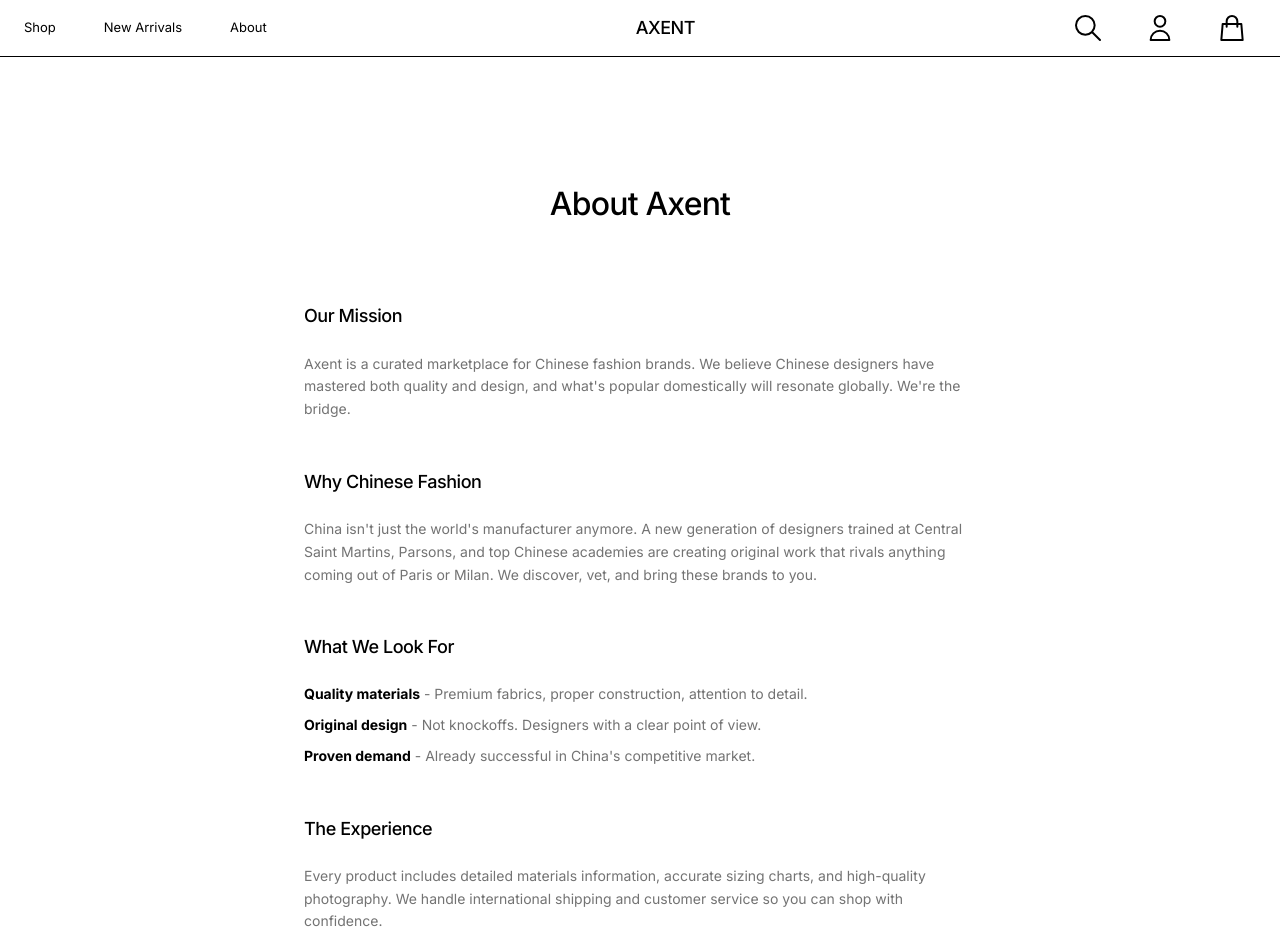
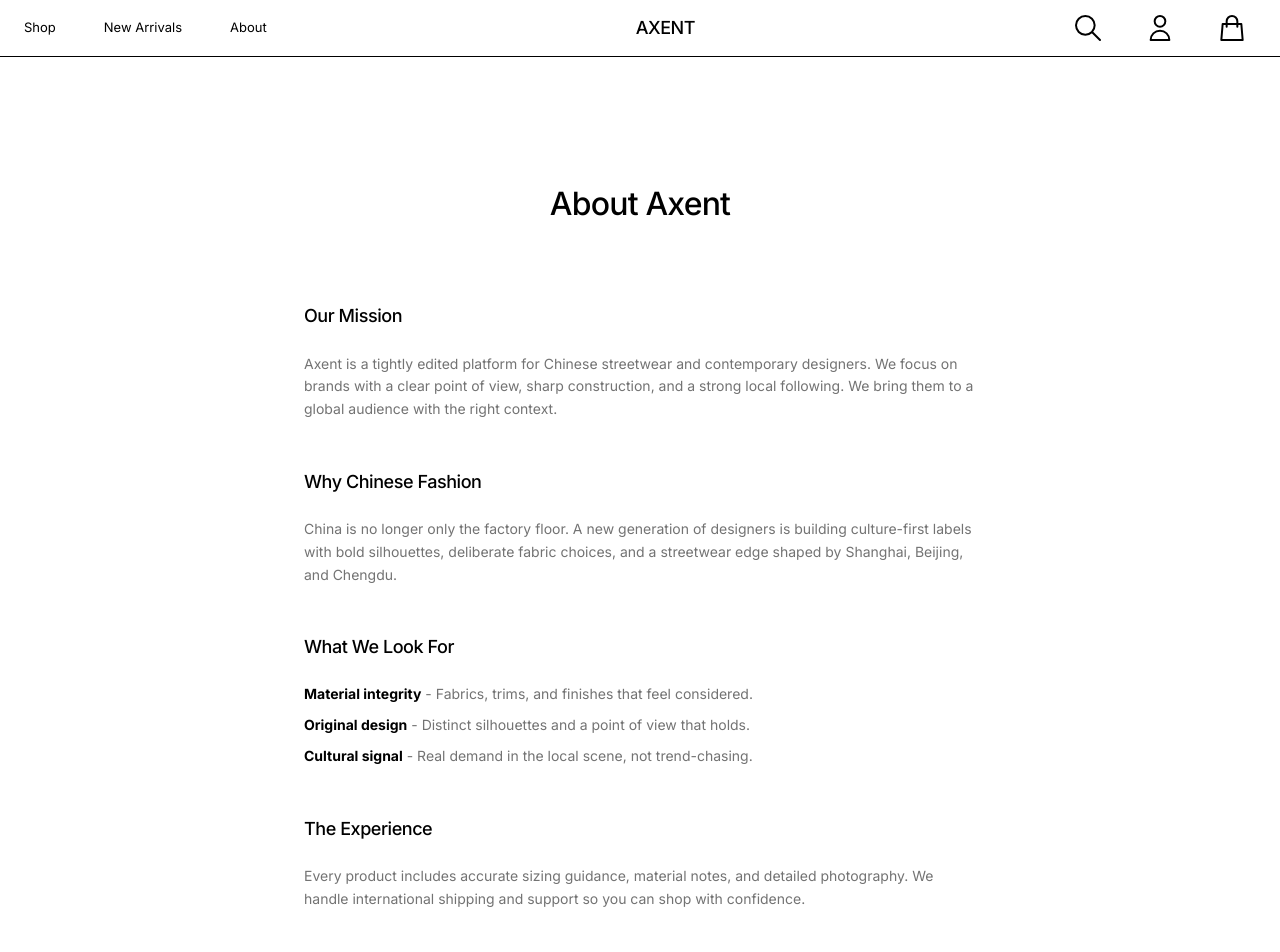
Before and after one commit to vem54/ax9-nextjs, a Next.js app: page /about in a window 1280 px wide. Shown: the top 952 px of the page. Built offline with nearby package versions, Linux system fonts and the light colour scheme; no server answers.

Commit message:
Refine brand copy across pages

```diff
--- a/app/about/page.tsx
+++ b/app/about/page.tsx
@@ -2,7 +2,7 @@ import { Metadata } from 'next';
 
 export const metadata: Metadata = {
   title: 'About',
-  description: 'About Axent - Curated Chinese fashion for the global market.',
+  description: 'Axent curates contemporary Chinese streetwear and designer labels for a global audience.',
 };
 
 export default function AboutPage() {
@@ -15,19 +15,19 @@ export default function AboutPage() {
           <section>
             <h2 className="text-xl font-medium mb-4">Our Mission</h2>
             <p className="text-gray-500 leading-relaxed">
-              Axent is a curated marketplace for Chinese fashion brands. We believe Chinese
-              designers have mastered both quality and design, and what&apos;s popular domestically
-              will resonate globally. We&apos;re the bridge.
+              Axent is a tightly edited platform for Chinese streetwear and contemporary
+              designers. We focus on brands with a clear point of view, sharp construction,
+              and a strong local following. We bring them to a global audience with the
+              right context.
             </p>
           </section>
 
           <section>
             <h2 className="text-xl font-medium mb-4">Why Chinese Fashion</h2>
             <p className="text-gray-500 leading-relaxed">
-              China isn&apos;t just the world&apos;s manufacturer anymore. A new generation of designers
-              trained at Central Saint Martins, Parsons, and top Chinese academies are creating
-              original work that rivals anything coming out of Paris or Milan. We discover,
-              vet, and bring these brands to you.
+              China is no longer only the factory floor. A new generation of designers is
+              building culture-first labels with bold silhouettes, deliberate fabric choices,
+              and a streetwear edge shaped by Shanghai, Beijing, and Chengdu.
             </p>
           </section>
 
@@ -35,16 +35,16 @@ export default function AboutPage() {
             <h2 className="text-xl font-medium mb-4">What We Look For</h2>
             <ul className="text-gray-500 leading-relaxed space-y-2">
               <li>
-                <strong className="text-black">Quality materials</strong> - Premium fabrics,
-                proper construction, attention to detail.
+                <strong className="text-black">Material integrity</strong> - Fabrics, trims,
+                and finishes that feel considered.
               </li>
               <li>
-                <strong className="text-black">Original design</strong> - Not knockoffs.
-                Designers with a clear point of view.
+                <strong className="text-black">Original design</strong> - Distinct silhouettes
+                and a point of view that holds.
               </li>
               <li>
-                <strong className="text-black">Proven demand</strong> - Already successful in
-                China&apos;s competitive market.
+                <strong className="text-black">Cultural signal</strong> - Real demand in the
+                local scene, not trend-chasing.
               </li>
             </ul>
           </section>
@@ -52,9 +52,9 @@ export default function AboutPage() {
           <section>
             <h2 className="text-xl font-medium mb-4">The Experience</h2>
             <p className="text-gray-500 leading-relaxed">
-              Every product includes detailed materials information, accurate sizing charts,
-              and high-quality photography. We handle international shipping and customer
-              service so you can shop with confidence.
+              Every product includes accurate sizing guidance, material notes, and detailed
+              photography. We handle international shipping and support so you can shop with
+              confidence.
             </p>
           </section>
         </div>
--- a/app/collections/[handle]/page.tsx
+++ b/app/collections/[handle]/page.tsx
@@ -21,23 +21,23 @@ interface Props {
 const VIRTUAL_COLLECTIONS: Record<string, { title: string; description: string }> = {
   all: {
     title: 'All Products',
-    description: 'Browse our complete collection of curated Chinese fashion.',
+    description: 'A curated edit of Chinese streetwear and contemporary design.',
   },
   'new-arrivals': {
     title: 'New Arrivals',
-    description: 'The latest additions to our collection.',
+    description: 'Fresh arrivals from emerging labels and studio favorites.',
   },
   outerwear: {
     title: 'Outerwear',
-    description: 'Jackets, coats, and layers for every season.',
+    description: 'Coats and jackets built for structure, volume, and contrast.',
   },
   tops: {
     title: 'Tops',
-    description: 'Shirts, sweaters, and essentials.',
+    description: 'Shirts, knits, and long sleeves with sharp proportion.',
   },
   bottoms: {
     title: 'Bottoms',
-    description: 'Trousers, pants, and more.',
+    description: 'Trousers and denim with clean lines and modern shape.',
   },
 };
 
--- a/app/contact/page.tsx
+++ b/app/contact/page.tsx
@@ -43,9 +43,9 @@ export default function ContactPage() {
   return (
     <div className="container py-10">
       <div className="max-w-md mx-auto">
-        <h1 className="text-2xl font-medium mb-2 text-center">Contact Us</h1>
+        <h1 className="text-2xl font-medium mb-2 text-center">Contact</h1>
         <p className="text-sm text-gray-500 text-center mb-8">
-          Questions about an order or product? We&apos;re here to help.
+          Ask about sizing, materials, or shipping. We reply within 24-48 hours.
         </p>
 
         <form onSubmit={handleSubmit} className="space-y-4">
@@ -67,14 +67,15 @@ export default function ContactPage() {
             <select
               value={subject}
               onChange={(e) => setSubject(e.target.value)}
-              className="w-full px-3 py-3 text-sm border border-black bg-white"
+              className="select text-sm"
               required
             >
               <option value="">Select a subject</option>
-              <option value="order">Order Inquiry</option>
-              <option value="shipping">Shipping Question</option>
-              <option value="returns">Returns & Exchanges</option>
-              <option value="product">Product Question</option>
+              <option value="order">Order</option>
+              <option value="sizing">Sizing</option>
+              <option value="shipping">Shipping</option>
+              <option value="returns">Returns</option>
+              <option value="product">Product details</option>
               <option value="other">Other</option>
             </select>
           </div>
@@ -86,6 +87,7 @@ export default function ContactPage() {
               rows={5}
               className="w-full px-3 py-3 text-sm border border-black bg-white resize-none"
               required
+              placeholder="Tell us the product name, size, and what you need."
             />
           </div>
 
@@ -96,7 +98,7 @@ export default function ContactPage() {
 
         <div className="mt-8 pt-8 border-t border-gray-100 text-center">
           <p className="text-sm text-gray-500 mb-2">
-            Need immediate help?
+            Need help now?
           </p>
           <a
             href="mailto:support@axent.com"
--- a/app/page.tsx
+++ b/app/page.tsx
@@ -280,9 +280,9 @@ export default async function HomePage() {
             <ProductGrid products={products.slice(0, 4)} columns={4} />
           ) : (
             <div className="text-center py-10 bg-gray-100">
-            <p className="text-gray-500 mb-4">New arrivals coming soon.</p>
+              <p className="text-gray-500 mb-4">New drops land weekly.</p>
               <p className="text-sm text-gray-500">
-              We&apos;re curating exceptional pieces for you.
+                Follow the edit for the next release.
               </p>
             </div>
           )}
--- a/app/pages/returns/page.tsx
+++ b/app/pages/returns/page.tsx
@@ -16,7 +16,7 @@ export default function ReturnsPage() {
           <section>
             <h2 className="text-lg font-medium mb-3">Return Policy</h2>
             <p className="text-sm text-gray-500">
-              We accept returns within 14 days of delivery. Items must be unworn, unwashed, and in their original condition with all tags attached.
+              Returns are accepted within 14 days of delivery. Items must be unworn, unwashed, and returned with all tags.
             </p>
           </section>
 
@@ -25,11 +25,11 @@ export default function ReturnsPage() {
             <ol className="text-sm text-gray-500 space-y-3">
               <li className="flex gap-3">
                 <span className="font-medium text-black">1.</span>
-                <span>Contact us at support@axent.com with your order number and reason for return.</span>
+                <span>Contact us at support@axent.com with your order number and reason.</span>
               </li>
               <li className="flex gap-3">
                 <span className="font-medium text-black">2.</span>
-                <span>We will send you a prepaid return label within 24 hours.</span>
+                <span>We will send a return label within 24 hours.</span>
               </li>
               <li className="flex gap-3">
                 <span className="font-medium text-black">3.</span>
@@ -45,7 +45,7 @@ export default function ReturnsPage() {
           <section>
             <h2 className="text-lg font-medium mb-3">Refunds</h2>
             <p className="text-sm text-gray-500 mb-4">
-              Once we receive and inspect your return, we will process your refund within 5-7 business days. Refunds will be credited to your original payment method.
+              Once your return is inspected, we process refunds within 5-7 business days to the original payment method.
             </p>
             <ul className="text-sm text-gray-500 space-y-2">
               <li>Original shipping costs are non-refundable</li>
--- a/app/pages/sizing/page.tsx
+++ b/app/pages/sizing/page.tsx
@@ -16,7 +16,7 @@ export default function SizingPage() {
           <section>
             <h2 className="text-lg font-medium mb-3">How to Measure</h2>
             <p className="text-sm text-gray-500 mb-4">
-              For the most accurate fit, take measurements over light clothing. Use a soft measuring tape and keep it parallel to the floor.
+              For the most accurate fit, measure over light clothing. Use a soft tape and keep it parallel to the floor.
             </p>
             <div className="grid md:grid-cols-2 gap-4">
               <div className="p-4 bg-gray-100">
@@ -34,7 +34,7 @@ export default function SizingPage() {
               <div className="p-4 bg-gray-100">
                 <h3 className="text-sm font-medium mb-2">Hips</h3>
                 <p className="text-sm text-gray-500">
-                  Measure around the fullest part of your hips, approximately 8 inches below your waist.
+                  Measure around the fullest part of your hips, approximately 20 cm below your waist.
                 </p>
               </div>
               <div className="p-4 bg-gray-100">
@@ -133,10 +133,10 @@ export default function SizingPage() {
           <section>
             <h2 className="text-lg font-medium mb-3">Fit Notes</h2>
             <ul className="text-sm text-gray-500 space-y-2">
-              <li>Our pieces tend to run true to Asian sizing, which may be smaller than Western sizing.</li>
-              <li>When in doubt, we recommend sizing up.</li>
-              <li>Individual product pages include specific measurements for that item.</li>
-              <li>Many of our pieces feature an oversized or relaxed fit by design.</li>
+              <li>Our pieces follow Asian sizing and may run smaller than Western sizing.</li>
+              <li>If you are between sizes, size up.</li>
+              <li>Product pages include measurements when provided by the brand.</li>
+              <li>Many pieces are intentionally oversized or relaxed.</li>
             </ul>
           </section>
 
```
Also changed, not shown: app/pages/privacy/page.tsx (+6 -6 lines), app/pages/shipping/page.tsx (+5 -5 lines), app/pages/terms/page.tsx (+4 -4 lines), 2 other files (tests, documents, lock files or other folders). Lines whose indentation alone changed are shown as unchanged.
